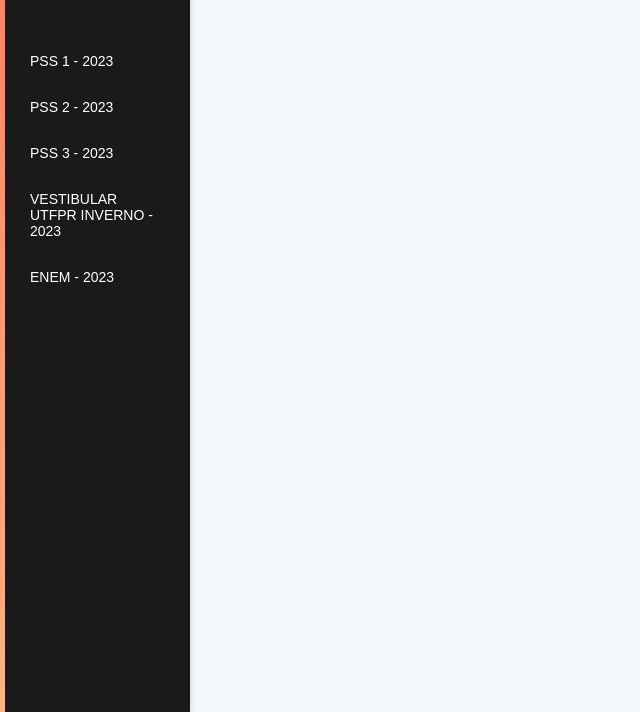
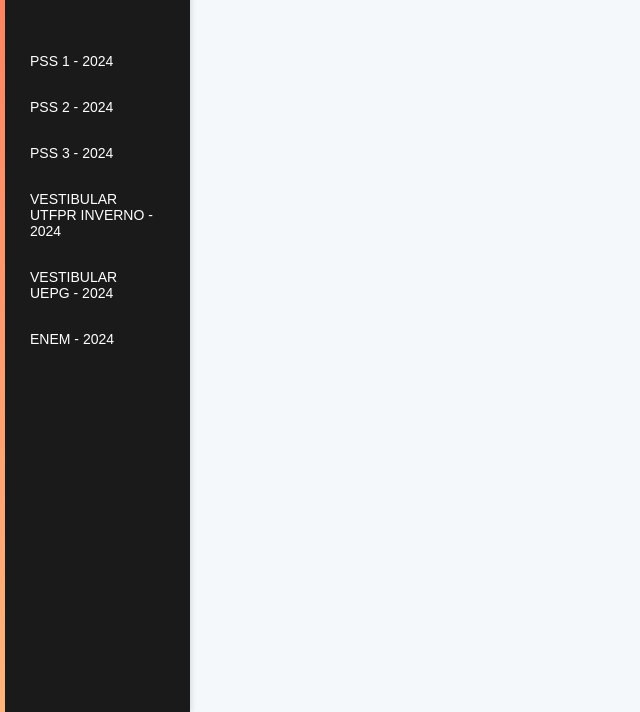
Before and after one commit to a-djunior/SWM, a plain HTML site: page page2.html in a window 1280 px wide. Shown: the part 88-800 px from the top of the page, without its empty margins (0-640 px from the left). Drawn offline with Linux system fonts and the light colour scheme; sample sign-in values are in the browser's storage.

Commit message:
Update page2.html

```diff
--- a/page2.html
+++ b/page2.html
@@ -14,11 +14,12 @@
                 <h2 id="profileName"></h2>
             </div>
             <ul>
-                <li><a href="#">PSS 1 - 2023</a></li>
-                <li><a href="#">PSS 2 - 2023</a></li>
-                <li><a href="#">PSS 3 - 2023</a></li>
-                <li><a href="#">VESTIBULAR UTFPR INVERNO - 2023</a></li>
-                <li><a href="#">ENEM - 2023</a></li>
+                <li><a href="#">PSS 1 - 2024</a></li>
+                <li><a href="#">PSS 2 - 2024</a></li>
+                <li><a href="#">PSS 3 - 2024</a></li>
+                <li><a href="#">VESTIBULAR UTFPR INVERNO - 2024</a></li>
+                <li><a href="#">VESTIBULAR UEPG - 2024</a></li>
+                <li><a href="#">ENEM - 2024</a></li>
                 <!-- Adicione mais opções conforme necessário -->
             </ul>
         </div>
```
